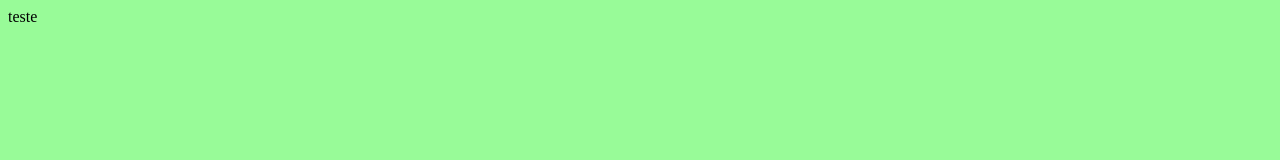
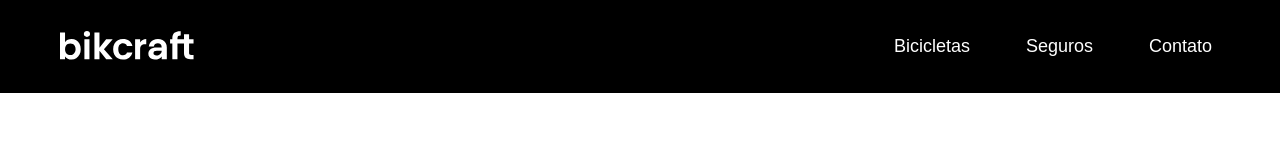
Before and after one commit to LuisGuilherme-x7/estudos-projeto-01, a plain HTML site: page index.html in a window 1280 px wide. Drawn offline with Linux system fonts and the light colour scheme.

Commit message:
Header  menu

```diff
--- a/css/style.css
+++ b/css/style.css
@@ -1 +1,95 @@
-body{background: palegreen;}
+body{
+  margin: 0px;
+  font-family: Arial, Helvetica, sans-serif;
+}
+
+ul{
+  margin: 0px;
+  padding: 0px;
+}
+
+a{
+  text-decoration: none;
+}
+
+.header-bg{
+  background: #000000;
+}
+
+.header{
+  display: flex;
+  flex-wrap: wrap;
+  gap: 20px;
+  justify-content: space-between;
+  align-items: center;
+  padding: 20px;
+  box-sizing: border-box;
+  max-width: 1200px;
+  margin-left: auto;
+  margin-right: auto;
+}
+
+.header-menu{
+  display: flex;
+  flex-wrap: wrap;
+  gap: 40px;
+}
+
+.header-menu a{
+  color: #ffffff;
+  display: inline-block;
+  padding: 16px 8px;
+  font-size: 18px;
+  position: relative;
+}
+
+.header-menu a::after{
+  content: "";
+  display: block;
+  height: 2px;
+  width: 0px;
+  background: #ffffff;
+  margin-top: 4px;
+  transition: 0.25s;
+  position: absolute;
+}
+
+.header-menu a:hover::after{
+  width: 100%;
+}
+
+
+
+@media (max-width: 800){
+  .header-menu{
+    gap: 20px;
+  }
+  .header-menu a{
+    background: #111111;
+    padding: 12px 16px;
+    border-radius: 4px;
+  }
+  .header-menu a:after{
+    display: none;
+  }
+
+  .header-menu a:hover{
+    background-color: #2e2e2e;
+    border-radius: 4px;
+  }
+}
+
+@media (max-width: 600){
+  .header-menu{
+    gap: 12px;
+  }
+  .header-menu a{
+    padding: 8px 12px;
+    font-size: 14px;
+    border-radius: 4px;
+  }
+  .header-menu a:hover{
+    background-color: #2e2e2e;
+    border-radius: 4px;
+  }
+}
--- a/index.html
+++ b/index.html
@@ -1,5 +1,6 @@
 <!DOCTYPE html>
 <html lang="pt-br">
+
 <head>
   <meta charset="UTF-8">
   <meta http-equiv="X-UA-Compatible" content="IE=edge">
@@ -9,7 +10,25 @@
 
   <link rel="stylesheet" href="./css/style.css">
 </head>
+
 <body>
-  teste
+  <header class="header-bg">
+    <div class="header">
+      <a href="./">
+        <img src="./img/bikcraft.svg" alt="bikcraft">
+      </a>
+      <nav aria-label="primaria">
+        <ul class="header-menu">
+          <li> <a href="./bicicletas.html">Bicicletas</a> </li>
+
+          <li> <a href="./seguros.html">Seguros</a> </li>
+
+          <li> <a href="./contato.html">Contato</a> </li>
+        </ul>
+      </nav>
+    </div>
+  </header>
+
 </body>
+
 </html>
```
